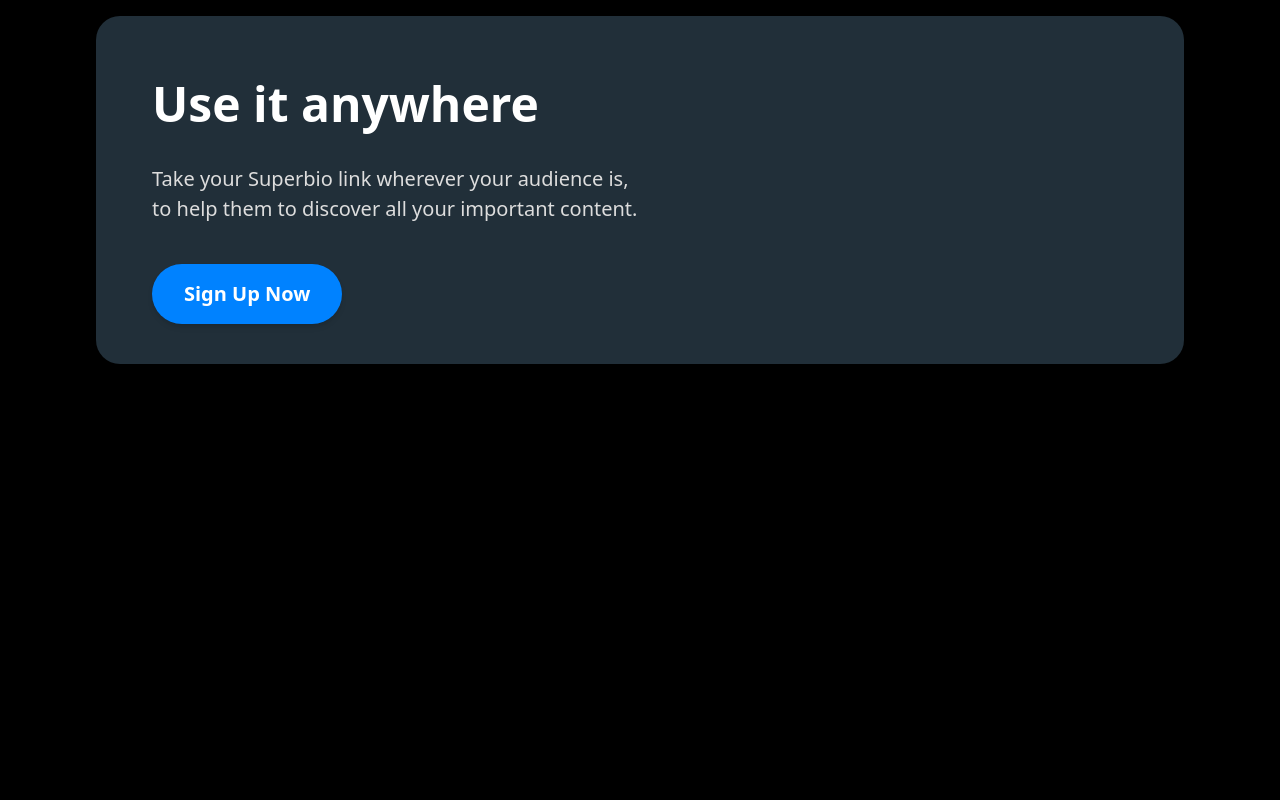
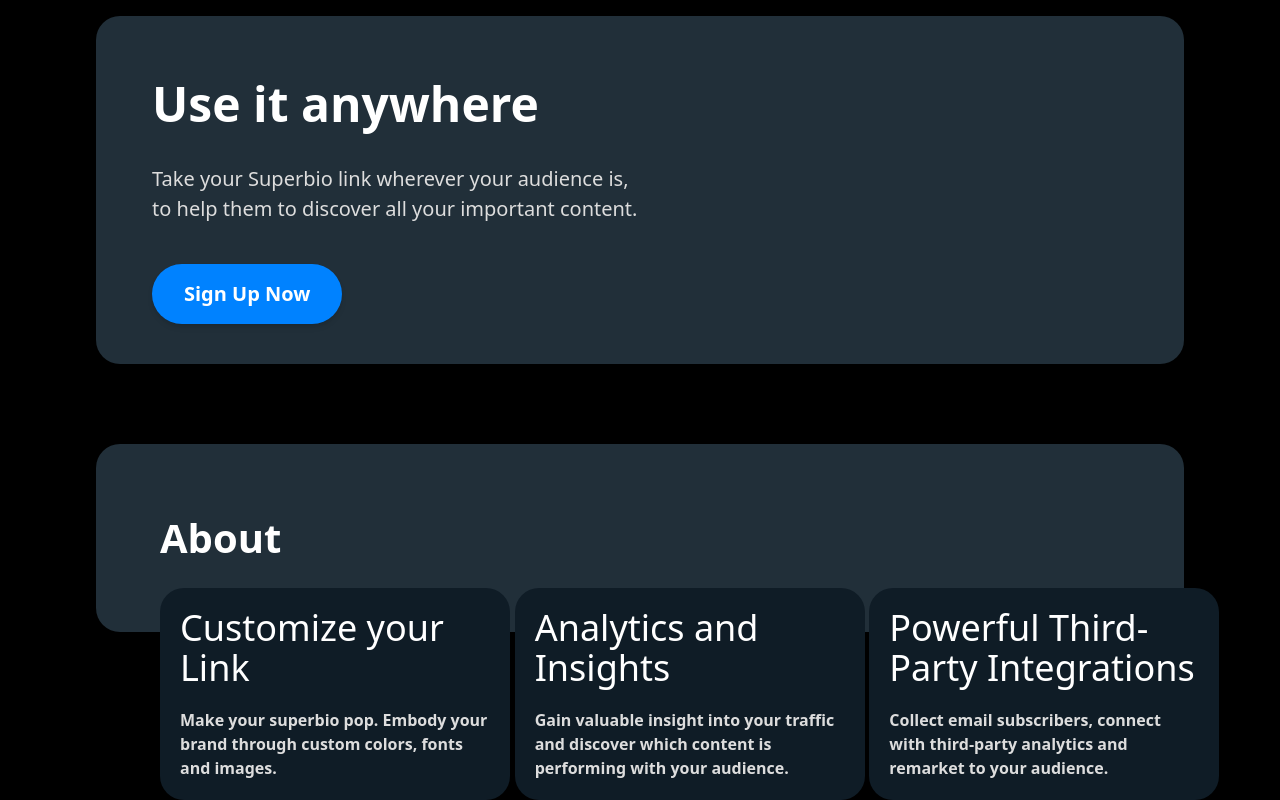
Before and after one commit to sajid1545/super_bio, a React (Vite) app: page / in a window 1280 px wide. Shown: the part 1918-2718 px from the top of the page. Before the commit the page ends 2362 px from the top, so only its background shows below. Built offline with nearby package versions, Linux system fonts and the light colour scheme.

Commit message:
about section created

```diff
--- a/src/App.jsx
+++ b/src/App.jsx
@@ -1,4 +1,5 @@
 import './App.css';
+import About from './Components/About/About';
 import Banner from './Components/Banner/Banner';
 import Navbar from './Components/Navbar/Navbar';
 import SecondBanner from './Components/SecondBanner/SecondBanner';
@@ -11,6 +12,7 @@
 			<Banner />
 			<SecondBanner />
 			<UseIt />
+			<About />
 		</div>
 	);
 }
--- /dev/null
+++ b/src/Components/About/About.jsx
@@ -0,0 +1,36 @@
+import React from 'react';
+
+const About = () => {
+	return (
+		<div className="">
+			<div className="w-[85%] mx-auto bg-[#212F39] p-16  rounded-3xl">
+				<h1 className="text-[40px] font-bold">About</h1>
+
+				<div className="grid grid-cols-3 absolute gap-10 w-[80%] mt-5 mx-auto">
+					<div className="bg-[#0F1C26] rounded-3xl p-5 w-[350px] ">
+						<h1 className="text-4xl mb-5">Customize your Link</h1>
+						<p className="font-bold text-[#dddddd]">
+							Make your superbio pop. Embody your brand through custom colors, fonts and images.
+						</p>
+					</div>
+					<div className="bg-[#0F1C26] rounded-3xl p-5 w-[350px] ">
+						<h1 className="text-4xl mb-5">Analytics and Insights</h1>
+						<p className="font-bold text-[#dddddd]">
+							Gain valuable insight into your traffic and discover which content is performing with
+							your audience.
+						</p>
+					</div>
+					<div className="bg-[#0F1C26] rounded-3xl p-5 w-[350px] ">
+						<h1 className="text-4xl mb-5">Powerful Third-Party Integrations</h1>
+						<p className="font-bold text-[#dddddd]">
+							Collect email subscribers, connect with third-party analytics and remarket to your
+							audience.
+						</p>
+					</div>
+				</div>
+			</div>
+		</div>
+	);
+};
+
+export default About;
```
